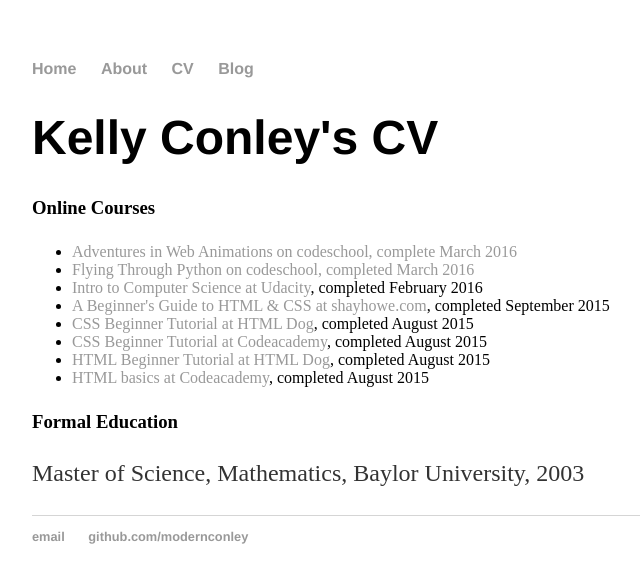
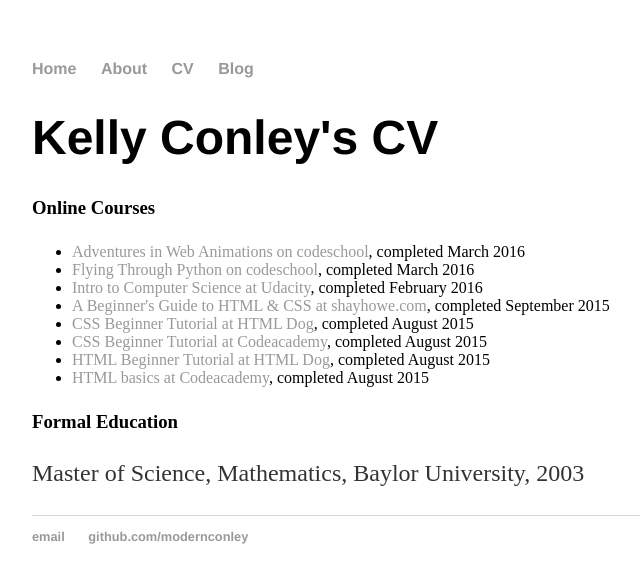
Before and after one commit to modernconley/modernconley.github.io, a Jekyll site: the page built from cv/index.html, in a window 1280 px wide. Shown: the top 583 px of the page, without its empty margins (160-800 px from the left). Built offline with Jekyll 4.4.1, drawn with Linux system fonts in a browser that asks for light colours.

Commit message:
Update index.html

```diff
--- a/cv/index.html
+++ b/cv/index.html
@@ -18,8 +18,8 @@
 		<!-- <li><a href="https://www.udacity.com/course/viewer#!/c-ud585">Intro to iOS App Development with Swift</a>    -->
 
 		<!-- COURSES I'VE FINISHED -->
-		<li><a href="https://www.codeschool.com/courses/adventures-in-web-animations">Adventures in Web Animations on codeschool, complete March 2016</a></li>
-		<li><a href="http://campus.codeschool.com/courses/flying-through-python">Flying Through Python on codeschool, completed March 2016</a></li>
+		<li><a href="https://www.codeschool.com/courses/adventures-in-web-animations">Adventures in Web Animations on codeschool</a>, completed March 2016</li>
+		<li><a href="http://campus.codeschool.com/courses/flying-through-python">Flying Through Python on codeschool</a>, completed March 2016</li>
 		<li><a href="https://www.udacity.com/courses/cs101">Intro to Computer Science at Udacity</a>, completed February 2016</li>
 		<li><a href="http://learn.shayhowe.com/html-css/">A Beginner's Guide to HTML & CSS at shayhowe.com</a>, completed September 2015</li>
 		<li><a href="http://htmldog.com/guides/css/beginner/">CSS Beginner Tutorial at HTML Dog</a>, completed August 2015</li>
```
